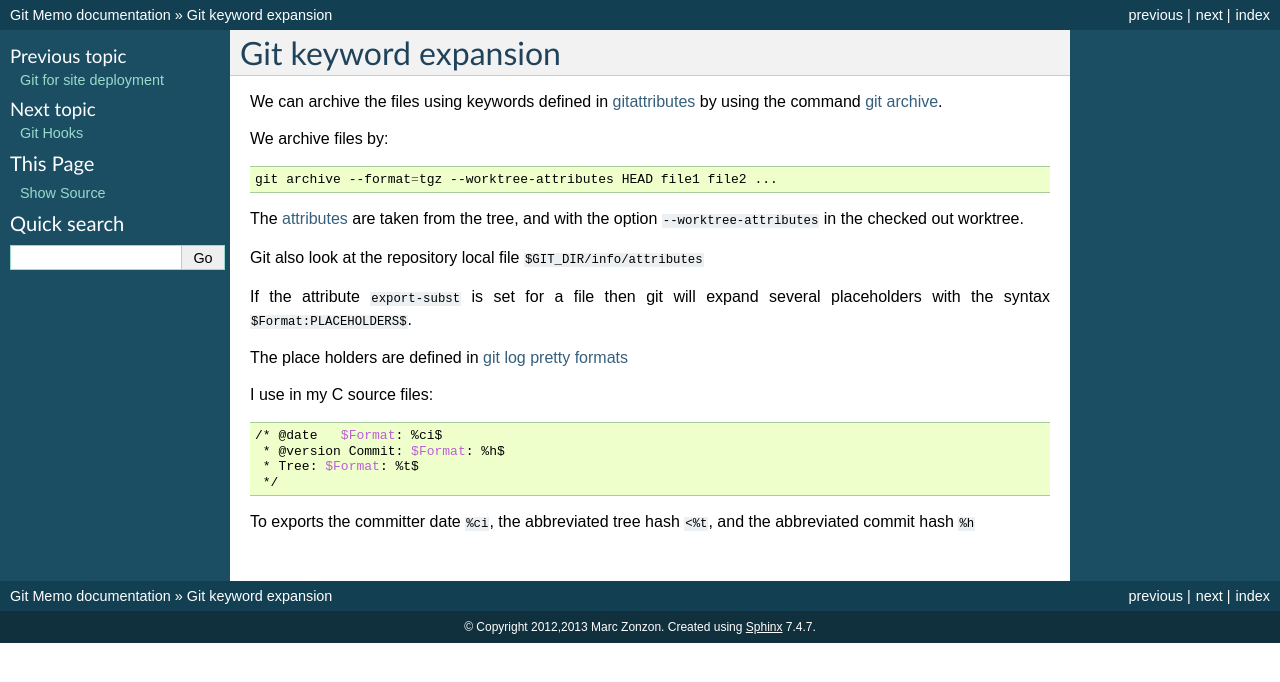
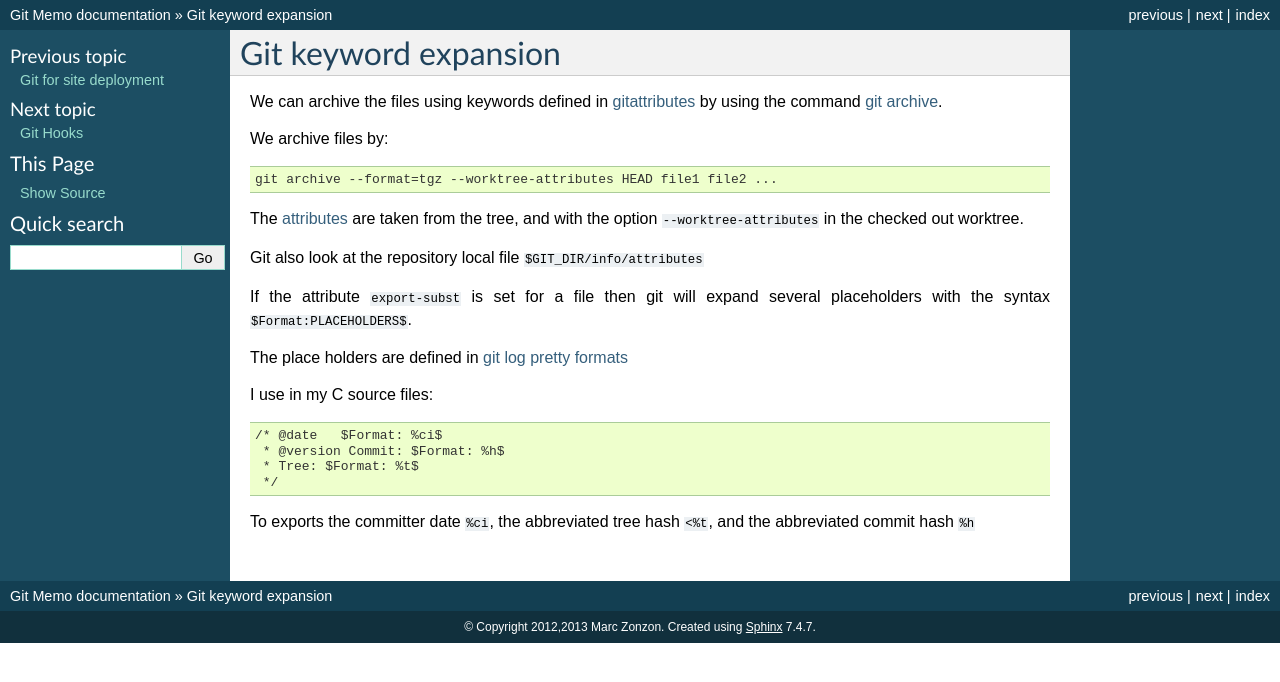
Before and after one commit to marczz/git-memo, a Sphinx documentation site: the page built from source/git_archive.rst, in a window 1280 px wide. Shown: the top 682 px of the page. Built offline with Sphinx 7.4.7, drawn with Linux system fonts in a browser that asks for light colours; the version number could not be read and is left out.

Commit message:
source/conf.py: changed highlight_language, added graphviz ext.

```diff
--- a/source/conf.py
+++ b/source/conf.py
@@ -26,7 +26,11 @@ import sys, os
 
 # Add any Sphinx extension module names here, as strings. They can be extensions
 # coming with Sphinx (named 'sphinx.ext.*') or your custom ones.
-extensions = ['sphinx.ext.intersphinx', 'sphinx.ext.todo', 'sphinx.ext.extlinks']
+extensions = ['sphinx.ext.intersphinx', 'sphinx.ext.todo',
+              'sphinx.ext.extlinks',  'sphinx.ext.graphviz']
+
+# graphviz_dot_args = ["-N fontsize=9"]
+graphviz_output_format = "svg"
 
 # Add any paths that contain templates here, relative to this directory.
 templates_path = ['_templates']
@@ -88,7 +92,7 @@ exclude_patterns = []
 pygments_style = 'sphinx'
 
 # Default highlight language, changed by highlight directive
-highlight_language = 'bash'
+highlight_language = 'shell-session'
 
 # A list of ignored prefixes for module index sorting.
 #modindex_common_prefix = []
```
